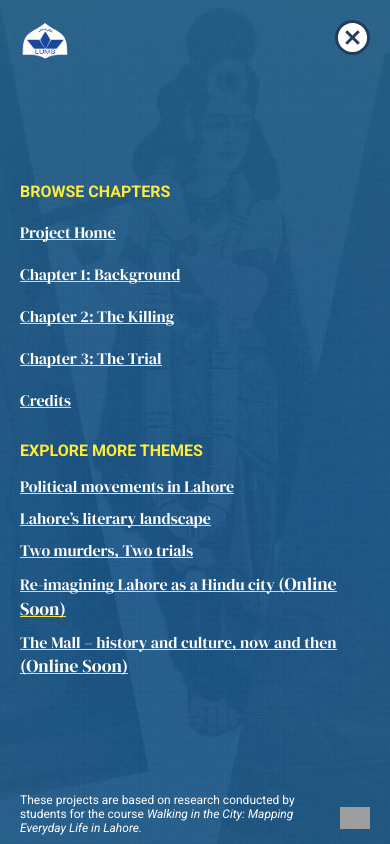
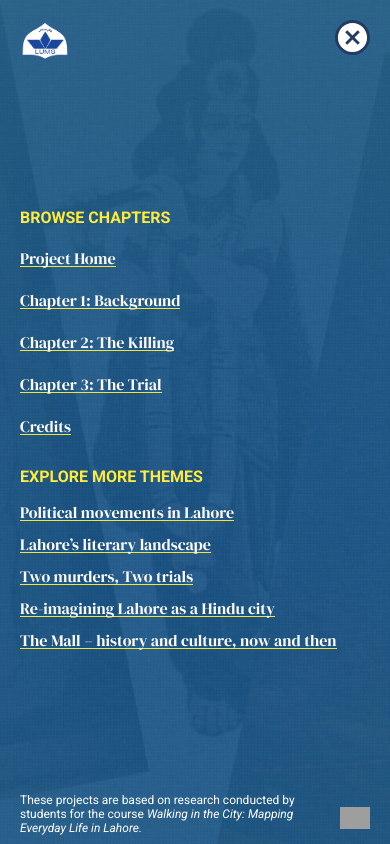
Before and after one commit to saadkhalid90/hinduLUMS, a React (Create React App) app: page /home in a window 390 px wide. Both pictures are taken after a click on the element 355 px from the left and 37 px from the top of the page. Built offline with nearby package versions, Linux system fonts and the light colour scheme; grey boxes are pictures that could not be loaded; a web font is replaced by a local one.

Commit message:
add analytics, fix links in project navigation

```diff
--- a/package.json
+++ b/package.json
@@ -2,6 +2,7 @@
   "name": "hindu-lahore",
   "version": "0.1.0",
   "private": true,
+  "homepage": "/interactives/hindu/",
   "dependencies": {
     "@testing-library/jest-dom": "^4.2.4",
     "@testing-library/react": "^9.3.2",
--- a/src/App.js
+++ b/src/App.js
@@ -9,7 +9,7 @@ import './App.css';
 import Container from './slide-components/Container';
 import {slideMap, imageArr} from './slide-components/SlideMap';
 import ReactGA from 'react-ga';
-ReactGA.initialize('UA-165837184-7');
+ReactGA.initialize('UA-165837184-10');
 
 class App extends React.Component {
 
--- a/src/MobileApp.js
+++ b/src/MobileApp.js
@@ -9,7 +9,7 @@ import './App.css';
 import MobileContainer from './slide-components/MobileContainer';
 import {mobileSlideMap, mobileImageArr} from './slide-components/SlideMap';
 import ReactGA from 'react-ga';
-ReactGA.initialize('UA-165837184-7');
+ReactGA.initialize('UA-165837184-10');
 
 class MobileApp extends React.Component {
 
--- a/src/slide-components/ProjectsNav.js
+++ b/src/slide-components/ProjectsNav.js
@@ -111,10 +111,10 @@ class ProjectsNav extends Component {
             <p className={styles.projectTitle} onClick={() => window.location = "https://archive.lums.edu.pk/interactives/two-murders/home"} onMouseOver={() => this.setOpacity('twomurders',1)} onMouseOut={() => this.setOpacity('twomurders',0)}><span className={styles.underline}>Two murders, Two trials</span></p>
           </div>
           <div className={styles.navItem}>
-            <p className={styles.projectTitle} onMouseOver={() => this.setOpacity('hindu',1)} onMouseOut={() => this.setOpacity('hindu',0)}><span className={styles.underline}>Re-imagining Lahore as a Hindu city</span></p>
+            <p className={styles.projectTitle} onClick={() => window.location = "https://archive.lums.edu.pk/interactives/hindu/home"} onMouseOver={() => this.setOpacity('hindu',1)} onMouseOut={() => this.setOpacity('hindu',0)}><span className={styles.underline}>Re-imagining Lahore as a Hindu city</span></p>
           </div>
           <div className={styles.navItem}>
-            <p className={styles.projectTitle} onMouseOver={() => this.setOpacity('mallroad',1)} onMouseOut={() => this.setOpacity('mallroad', 0)}><span className={styles.underline}>The Mall – history and culture, now and then</span></p>
+            <p className={styles.projectTitle} onClick={() => window.location = "https://archive.lums.edu.pk/interactives/mall-road/home"} onMouseOver={() => this.setOpacity('mallroad',1)} onMouseOut={() => this.setOpacity('mallroad', 0)}><span className={styles.underline}>The Mall – history and culture, now and then</span></p>
           </div>
         </div>
         <div ref={this.delayedFade}>
--- a/src/slide-components/mobile-components/ProjectsNavMobile.js
+++ b/src/slide-components/mobile-components/ProjectsNavMobile.js
@@ -144,10 +144,10 @@ class ProjectsNav extends Component {
               <p className={styles.projectTitle}><span onClick={(e) => this.openLink(e, "https://archive.lums.edu.pk/interactives/two-murders/home")} className={styles.underline}>Two murders, Two trials</span></p>
             </div>
             <div className={styles.navItem}>
-              <p className={styles.projectTitle}><span onClick={(e) => e.preventDefault()} className={styles.underline}>Re-imagining Lahore as a Hindu city <span className={styles.onlineSoon}>(Online Soon)</span></span></p>
+              <p className={styles.projectTitle}><span onClick={(e) => this.openLink(e, "https://archive.lums.edu.pk/interactives/hindu/home")} className={styles.underline}>Re-imagining Lahore as a Hindu city</span></p>
             </div>
             <div className={styles.navItem}>
-              <p className={styles.projectTitle}><span onClick={(e) => e.preventDefault()} className={styles.underline}>The Mall – history and culture, now and then <span className={styles.onlineSoon}>(Online Soon)</span></span></p>
+              <p className={styles.projectTitle}><span onClick={(e) => this.openLink(e, "https://archive.lums.edu.pk/interactives/mall-road/home")} className={styles.underline}>The Mall – history and culture, now and then</span></p>
             </div>
           </div>
         </div>
```
